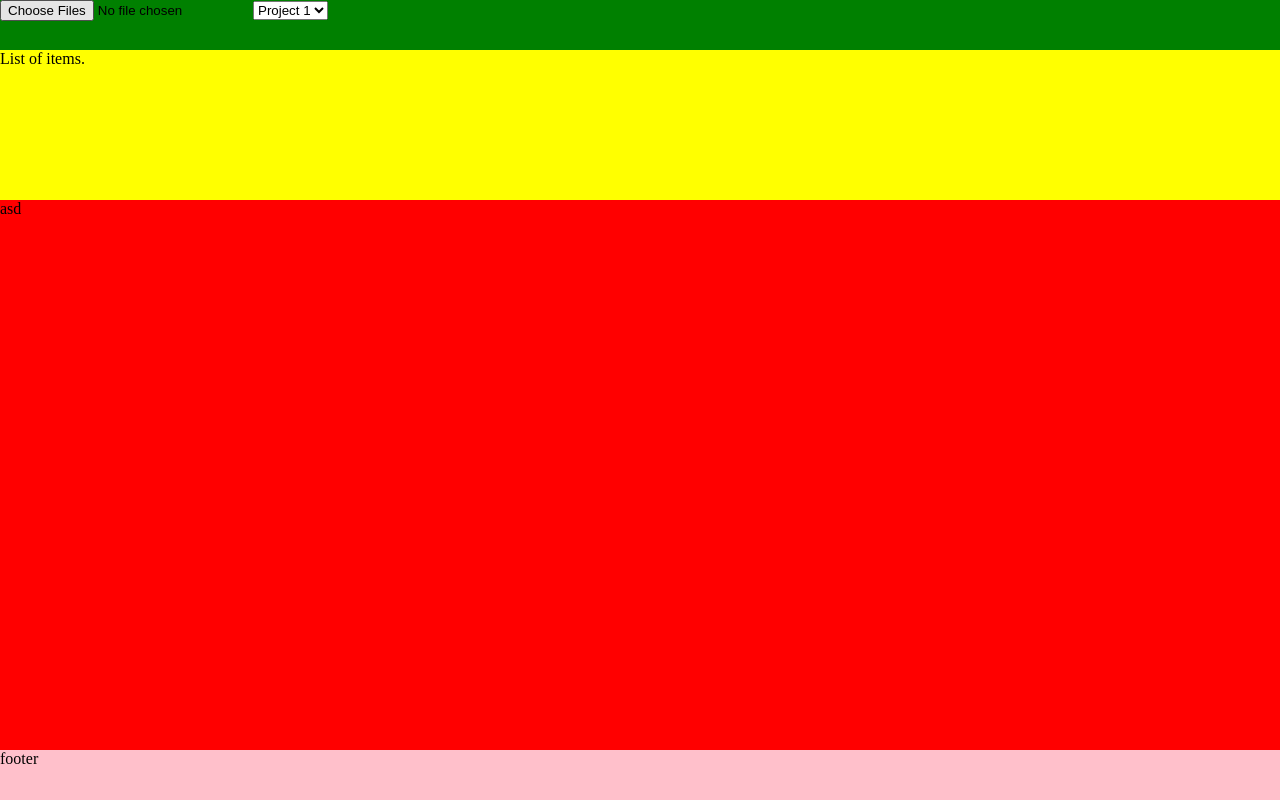
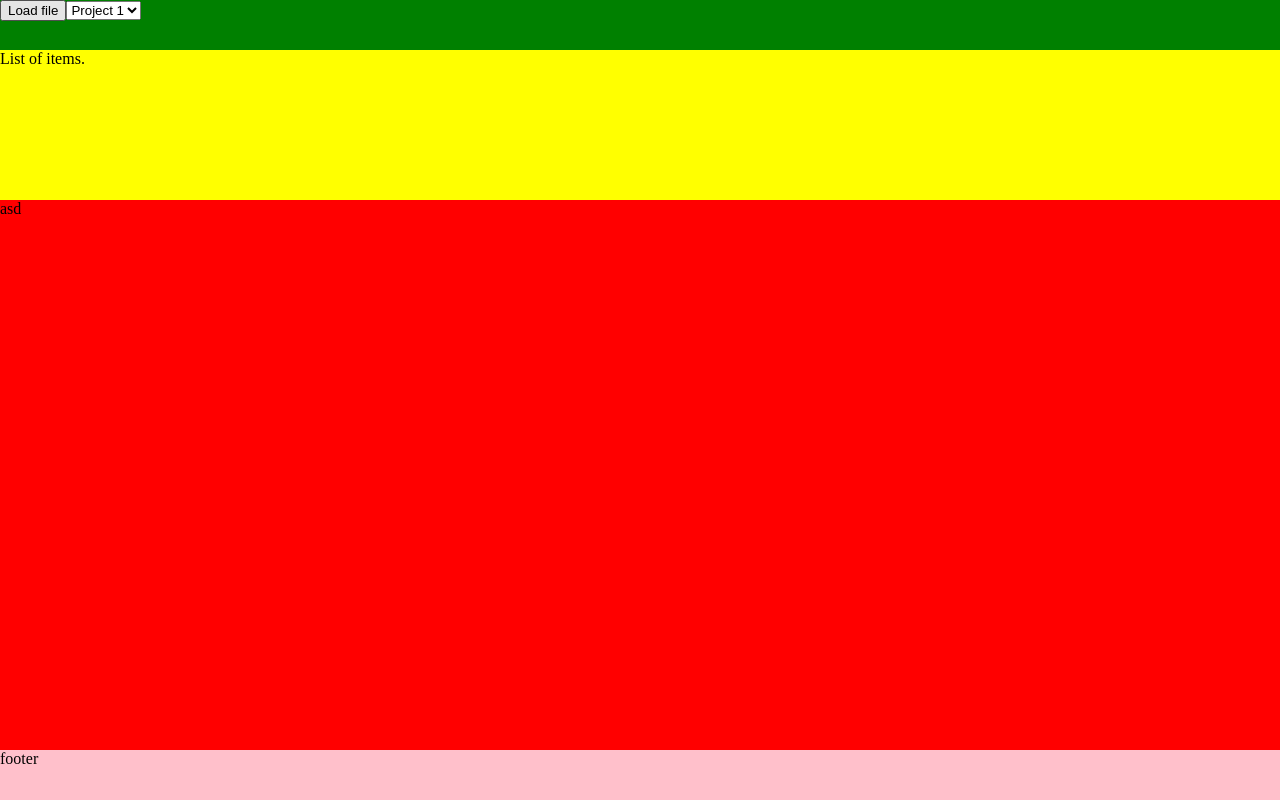
Before and after one commit to charJKL/react.split.v2, a React (Create React App) app: page / in a window 1280 px wide. Built offline with nearby package versions, Linux system fonts and the light colour scheme.

Commit message:
Support `className` for `LoadFileInput`.

```diff
--- a/src/components/common/LoadFileInput.module.scss
+++ b/src/components/common/LoadFileInput.module.scss
@@ -0,0 +1,6 @@
+@import "../../index.scss";
+
+.hide
+{
+	display: none;
+}
--- a/src/components/common/LoadFileInput.tsx
+++ b/src/components/common/LoadFileInput.tsx
@@ -1,14 +1,21 @@
 import React, { useRef } from "react";
+import css from "./LoadFileInput.module.scss";
 
 type LoadFileInputProps =
 {
+	className?: string | undefined;
 	children: React.ReactNode;
 	onFiles?: (files: Array<File>) => void;
 }
 
-const LoadFileInput = ({children, onFiles}: LoadFileInputProps) : JSX.Element =>
+const LoadFileInput = ({children, onFiles, ...props}: LoadFileInputProps) : JSX.Element =>
 {
 	var reference = useRef<HTMLInputElement>(null);
+
+	const onRedirectClickHandler = () =>
+	{
+		reference.current?.click();
+	}
 
 	const onChangeHandler = (e: React.ChangeEvent) => {
 		if(onFiles && reference.current)
@@ -21,16 +28,10 @@ const LoadFileInput = ({children, onFiles}: LoadFileInputProps) : JSX.Element =>
 
 	return (
 		<>
-			<input type="file" accept="image/*" multiple ref={reference} onChange={onChangeHandler} />
+			<button onClick={onRedirectClickHandler} {...props}>{children}</button>
+			<input className={css.hide} type="file" accept="image/*" multiple ref={reference} onChange={onChangeHandler} />
 		</>
 	)
 }
 
 export default LoadFileInput;
-
-/*
-			<button class="load-files" @click="this.$refs.loadImagesFiles.click()">Load files</button>
-	<input class="file-list" type="text" :value="getList" @click="this.$refs.loadImagesFiles.click()" readonly />
-	<input class="input-hide" ref="loadImagesFiles" @change="onLoadImagesFiles" type="file" accept="image/*" multiple />
-
-	*/
```
